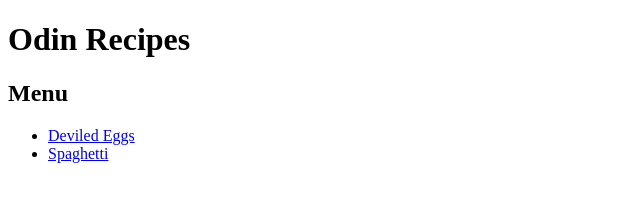
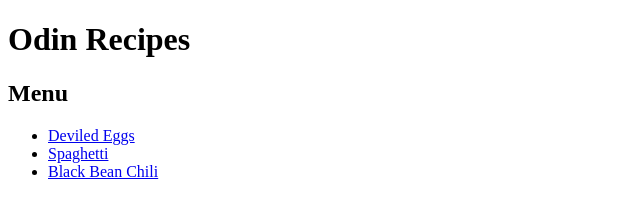
Before and after one commit to butldav/odin-recipes, a plain HTML site: page index.html in a window 1280 px wide. Shown: the whole page, without its empty margins (0-640 px from the left). Drawn offline with Linux system fonts and the light colour scheme.

Commit message:
add chili to index

```diff
--- a/index.html
+++ b/index.html
@@ -10,6 +10,7 @@
         <ul>
             <li><a href="recipes/deviled-eggs.html">Deviled Eggs</a></li>
             <li><a href="recipes/spaghetti.html">Spaghetti</a></li>
+            <li><a href="recipes/black-bean-chili.html">Black Bean Chili</a></li>
         </ul>
     </body>
 </html>
```
